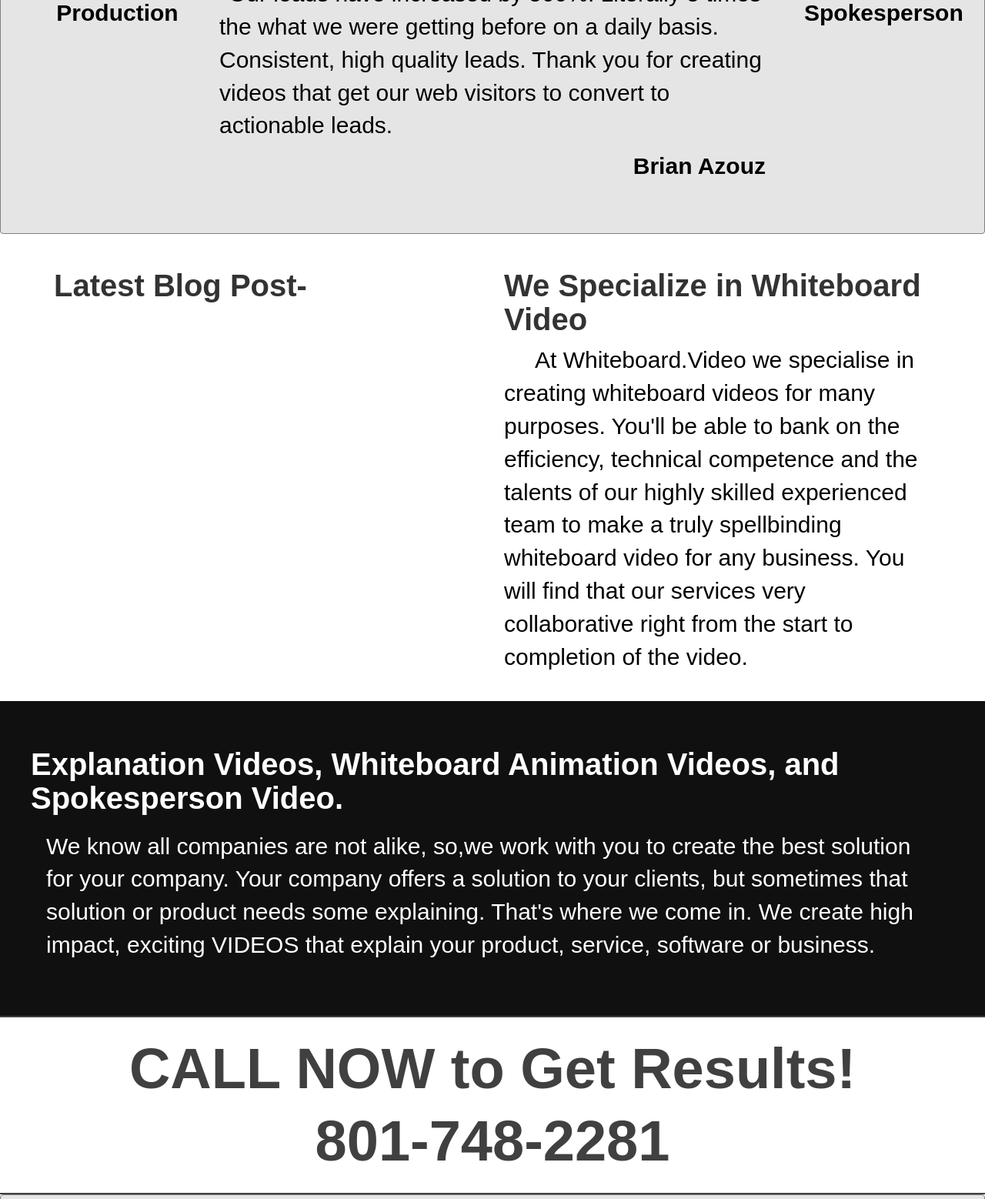
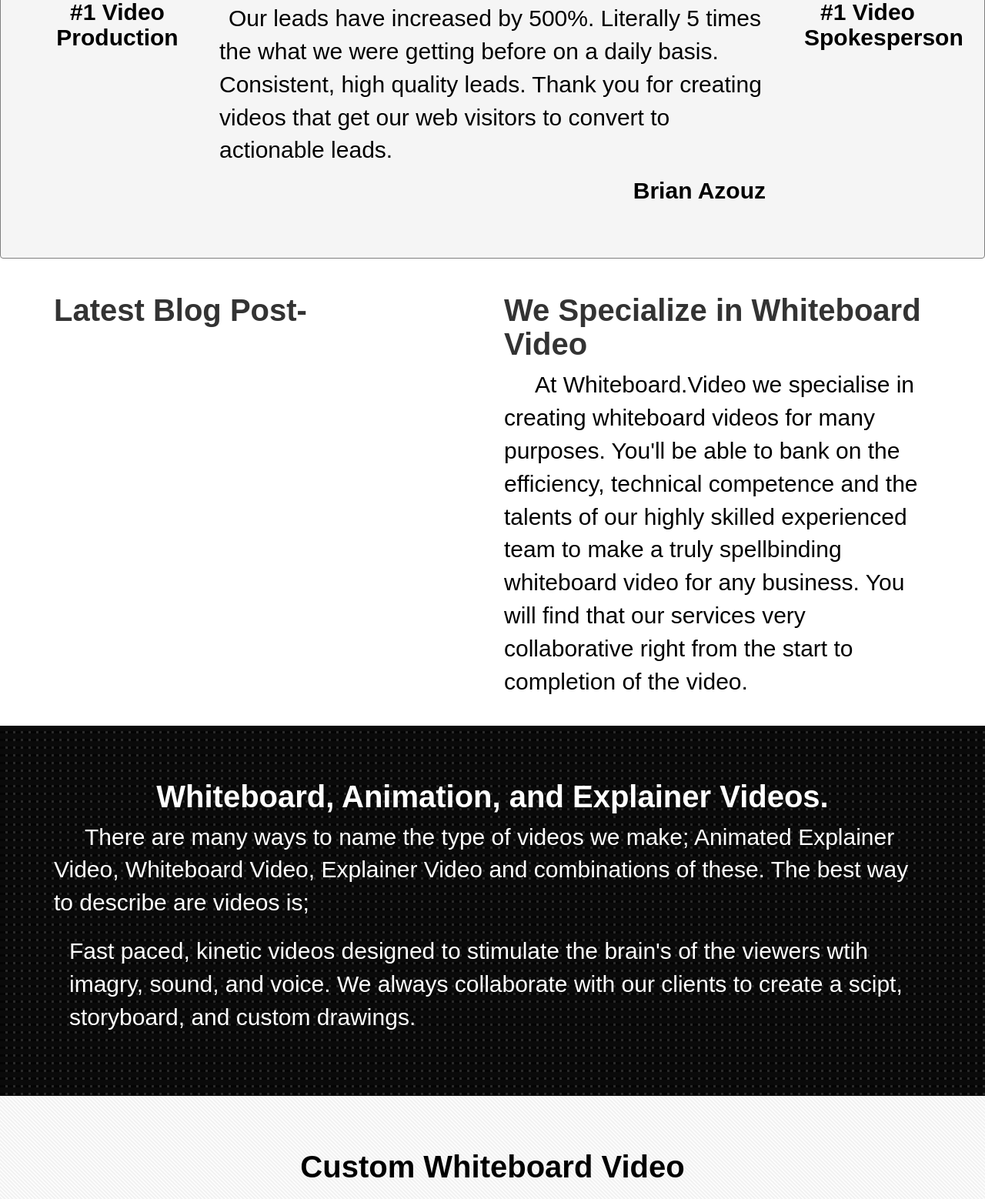
Before and after one commit to haknudsen/whiteboard-site, a PHP site: page / in a window 1280 px wide. Shown: the part 1137-2695 px from the top of the page at 77% size. Run offline with PHP 8.4, Linux system fonts and the light colour scheme; data that the repository does not hold is empty; some libraries are stand-ins or nearby versions.

Commit message:
added hashed bg

```diff
--- a/css/style.css
+++ b/css/style.css
@@ -3,6 +3,7 @@ h1,h2,h3,h4,h5,h6{font-weight: 700}
 h2{font-size: 4rem}
 h3{font-size: 3.5rem}
 h4{font-size: 3rem}
+h1 { margin: 0 0 15px; padding: 0; font-size: 4rem; color: #424e5f }
 a { outline: none; text-decoration: none;color: #404040 }
 a:hover { outline: none; text-decoration: none;color: #7F7F7F }
 p{text-indent: 4rem}
@@ -12,22 +13,22 @@ input, textarea, select { outline: none; resize: none }
 .navbar { margin-bottom: 0;border-bottom: 2px solid}
 .thin{font-weight: 300}
 .header { height: 160px; width: 100% }
-.navbar-brand { float: left; margin-top: 15px; font-size: 48px;width: 100%;font-weight: 500 }
+.navbar-brand { float: left; margin-top: 15px; font-size: 6rem;width: 100%;font-weight: 500 }
 .navbar-brand a { display: block; text-decoration: none;color: #000}
 .header-right { width: 400px; float: right;margin-right: 20px }
 .header-nav { text-align: right; font-size: 4rem; color: #424e5f; padding-top: 8px }
 .header-nav a { margin: 0 2px; color: #424e5f }
-.header-phone a{ font-size: 52px; color: #000; font-weight: 400; line-height: 1em; text-align: right }
+.header-phone a{ font-size: 6rem,; color: #000; font-weight: 400; line-height: 1em; text-align: right }
 .header-phone a:hover{text-decoration: none;color: #7F7F7F}
 .banner { width: 100%; padding: 40px; background: #404040; background: -moz-linear-gradient(top, #404040 0%, #BFBFBF 100%); background: -webkit-gradient(linear, left top, left bottom, color-stop(0%, #404040), color-stop(100%, #BFBFBF)); background: -webkit-linear-gradient(top, #404040 0%, #BFBFBF 100%); background: -o-linear-gradient(top, #404040 0%, #BFBFBF 100%); background: -ms-linear-gradient(top, #404040 0%, #BFBFBF 100%); background: linear-gradient(to bottom, #404040 0%, #BFBFBF 100%); filter:progid:DXImageTransform.Microsoft.gradient(startColorstr='#404040', endColorstr='#BFBFBF', GradientType=0)
 }
 .banner-video { margin: 35px auto 0 }
-.banner-text { font-size: 32px; color: #fff; line-height: 34px; letter-spacing: -.03em; padding-top: 10px; text-align: center }
+.banner-text { font-size: 6rem; color: #fff; line-height: 34px; letter-spacing: -.03em; padding-top: 10px; text-align: center }
 .jumbotron .banner-text{color: #000}
 .formbox { background-color: #fff; border-radius: 14px; padding: 10px }
 .get-a-quote { max-width: 600px; margin: 0 auto; border: 1px solid #404040; background-color: #FFF; padding: 10px 20px; border-radius: 12px }
 .quote { font-size: 50px; font-weight: 100; text-align: center; color: #FFF }
-.get-a-quote input, .get-a-quote textarea { margin: 5px auto; padding: 4px; border: 1px inset #FFF; line-height: 3em; background-color: #D8E1E9; font-size: 13px; color: #565555; font-weight: 700; outline: #636161 solid thin }
+.get-a-quote input, .get-a-quote textarea { margin: 5px auto; padding: 4px; border: 1px inset #FFF; line-height: 3em; background-color: #D8E1E9; font-size: 2rem; color: #565555; font-weight: 700; outline: #636161 solid thin }
 .form-group { margin-bottom: 0 }
 .i-need-video { background: url(../images/i-need-video.png)!important; width: 378px!important; height: 75px!important; margin: 0!important; padding: 0!important; margin-left: -26px!important; margin-top: 0!important; cursor: pointer }
 .banner-bottom-text { font-size: 28px; color: #404040; line-height: 30px; text-align: center; padding-bottom: 20px }
@@ -38,13 +39,11 @@ blockquote{border: none}
 .bottom-video ul { margin: 0; padding: 0 }
 .bottom-video ul li { list-style: none; float: left; background: url(../images/video-bg.png)!important; width: 298px; height: 160px; margin-right: 20px; padding: 5px 0 0 6px }
 .call-now { border-top: #404040 solid 2px; border-bottom: #404040 solid 2px;padding: 20px 0 }
-.call-now-to-get-results { text-align: center; color: #404040; padding: 10px 0; font-size: 74px; line-height: 74px; margin: 0 }
-.call-now-to-get-results a{color: #404040}
+.call-now-to-get-results { text-align: center; color: #404040; padding: 10px 0; font-size: 7rem; line-height: 7rem; margin: 0 }
 .no-1 { padding: 10px; color: #525252; line-height: 20px; font-weight: 400 }
 .no-1 span { color: #c60000 }
-h1 { margin: 0 0 15px; padding: 0; font-weight: 700; font-size: 26px; color: #424e5f; display: block }
 .no-1-image { float: left; margin-right: 40px }
-.footer { border-top: #d9d9d9 solid 2px; padding: 20px 0; text-align: center; font-size: 24px; color: #bac2cd;background-color: #404040 }
+.footer { border-top: #d9d9d9 solid 2px; padding: 20px 0; text-align: center; font-size: 3rem; color: #bac2cd;background-color: #404040 }
 .footer a { color: #bac2cd }
 .message { font-weight: 700; color: #000; margin-top: -28px; height: 25px }
 .btn-custom { margin: 10px auto; background-color: hsl(0,88%,28%)!important; background-repeat: repeat-x; filter:progid:DXImageTransform.Microsoft.gradient(startColorstr="#BFBFBF", endColorstr="#404040");
@@ -60,15 +59,15 @@ background-image: -khtml-gradient(linear, left top, left bottom, from(#7F7F7F),
 color: #fff!important; text-shadow: 0 -1px 0 rgba(0,0,0,0.42); -webkit-font-smoothing: antialiased; }
 .btn-examples:hover {/* Permalink - use to edit and share this gradient: http://colorzilla.com/gradient-editor/#404040+0,a0d1fa+100 */ background: #404040; /* Old browsers */ background: -moz-linear-gradient(top, #404040 0%, #BFBFBF 100%); /* FF3.6+ */ background: -webkit-gradient(linear, left top, left bottom, color-stop(0%, #404040), color-stop(100%, #BFBFBF)); /* Chrome,Safari4+ */ background: -webkit-linear-gradient(top, #404040 0%, #BFBFBF 100%); /* Chrome10+,Safari5.1+ */ background: -o-linear-gradient(top, #404040 0%, #BFBFBF 100%); /* Opera 11.10+ */ background: -ms-linear-gradient(top, #404040 0%, #BFBFBF 100%); /* IE10+ */ background: linear-gradient(to bottom, #404040 0%, #BFBFBF 100%); /* W3C */ filter: progid:DXImageTransform.Microsoft.gradient( startColorstr='#404040', endColorstr='#BFBFBF', GradientType=0 ); /* IE6-9 */;
 color: #000!important; text-shadow: 0 -1px 0 rgba(255,255,255,0.46) }
-.examples { width: 100%; padding: 40px;background-color: #101010;color: white}
+.examples { width: 100%; color: white;padding: 50px 0; background: -webkit-linear-gradient(rgba(10,10,10,1)0%, rgba(10,10,10,1) 70%, rgba(0,0,0,0.6) 70%, rgba(0,0,0,0.6) 100%),  -webkit-linear-gradient(left, rgba(10,10,10,1)0%, rgba(10,10,10,1) 70%, rgba(0,0,0,0.6) 70%, rgba(0,0,0,0.6) 100%); background-size: 10px 10px;}
 .examples img { border: 2px solid #404040}
-.exampleText { text-align: center; color: #000; margin:0 auto 16px;font-size: 20px;font-weight: 900}
+.exampleText { text-align: center; color: #000; margin:0 auto 16px;font-size: 3rem;font-weight: 900}
 .exampleText a { color: #404040; text-decoration: none; }
 .exampleText a:hover{color: black}
 #formMessage { text-align: center; font-size: 80%; }
 .content{margin: 20px auto}
 .alert {margin: 0}
-.best h2{font-weight: 900;font-size: 48px;text-align: center}
+.best h2{font-weight: 900;font-size: 4rem;text-align: center}
 .best p{text-indent: 16px;margin-bottom: 5px;color: black}
 .best img:first-of-type{margin-bottom: 40px}
 .testimonials{min-height: 200px}
@@ -82,10 +81,11 @@ color: #000!important; text-shadow: 0 -1px 0 rgba(255,255,255,0.46) }
 .box{border: medium solid #424242}
 .text-bold{font-weight: 700}
 .text-example{margin: 5px auto 20px;text-align: center}
-.alert-dark{background-color: #E5E5E5;border-color: #7F7F7F;color:black}
+.alert-dark{background-color: #F5F5F5;border-color: #7F7F7F;color:black}
 .white{color: white}
 blockquote{font-size:3rem}
 .black, .text-info{color: #000000}
 .media-body{width: 50%;padding-left: 10px;line-height: 3rem;font-size: 3.5rem}
 .media-left, .media-right{width: 50%}
 .media{border-bottom: solid thin rgba(0,0,0,0.3);margin-bottom: 20px;padding-bottom: 10px}
+.background-hash{padding: 50px 0; color: #000; background: -webkit-linear-gradient(45deg, #FFF, #EEEEEE, #FFF, #EEEEEE, #FFF, #EEEEEE, #FFF, #EEEEEE, #FFF); background-size: 10px 10px;}
--- /dev/null
+++ b/includes/callNow.php
@@ -0,0 +1,6 @@
+<section class="container-fluid call-now">
+    <div class="">
+        <h2 class="call-now-to-get-results">CALL NOW to Get Results!</h2>
+        <h2 class="call-now-to-get-results"><a href="tel://801-748-2281" title="Give us a call." >801-748-2281</a></h2>
+    </div>
+</section>
--- a/index.php
+++ b/index.php
@@ -6,7 +6,7 @@
     <meta http-equiv="X-UA-Compatible" content="IE=edge">
     <meta name="viewport" content="width=device-width, initial-scale=1">
     <meta name="description" content="We specialise in making whiteboard videos for all purposes. You'll be able to rely on our efficiency and technical competence plus the talents of our renowned, experienced team to make a truly impressive whiteboard video for any business.">
-    <meta name="Keywords" content="Whiteboard,Animated Video,Custom Video,Typography,Animation,Video Production,Whiteboard Videos,Whiteboard Animation,Explainer Videos,Blackboard Video,Drawing Animation,Doodle Video,Sketch Video,Chalkboard Video,Custom Animation,Video Presentation,Video,Commercial,Explainer Video,Professional,YouTube,Website Video,Whiteboard Video,Doodle Animation,Web Video">
+    <meta name="Keywords" content="Whiteboard,Whiteboard Video Maker,Animated Video,Custom Video,Typography,Animation,Video Production,Whiteboard Videos,Whiteboard Animation,Explainer Videos,Blackboard Video,Drawing Animation,Doodle Video,Sketch Video,Chalkboard Video,Custom Animation,Video Presentation,Video,Commercial,Explainer Video,Professional,YouTube,Website Video,Whiteboard Video,Doodle Animation,Web Video">
     <meta name="robots" CONTENT="index, follow">
     <title>Whiteboard.Video|Best Whiteboard Video</title>
     <link rel="stylesheet" href="https://maxcdn.bootstrapcdn.com/bootstrap/3.3.4/css/bootstrap.min.css">
@@ -35,7 +35,7 @@
     </section>
     <?php
     $table = "whiteboard";
-    $show = "9";
+    $show = "6";
     include("includes/showDemo.php");
     ?>
     <h2 class="text-center"><a href="examples.php" title="More Examples">More Examples</a></h2>
@@ -57,21 +57,18 @@
         </div>
     </section>
     <section class="examples">
-        <h2 class="white">Explanation Videos, Whiteboard Animation Videos, and Spokesperson Video.</h2>
-        <blockquote>We know all companies are not alike, so,we work with you to create the best solution for your company. Your company offers a solution to your clients, but sometimes that solution or product needs some explaining. That's where we come in. We create high impact, exciting VIDEOS that explain your product, service, software or business. </blockquote>
-    </section>
-    <section class="container-fluid call-now">
-        <div class="">
-            <h2 class="call-now-to-get-results">CALL NOW to Get Results!</h2>
-            <h2 class="call-now-to-get-results"><a href="tel://801-748-2281" title="Give us a call." >801-748-2281</a></h2>
+        <div class="container">
+            <h2 class="white text-center">Whiteboard, Animation, and Explainer Videos.</h2>
+            <p>There are many ways to name the type of videos we make; Animated Explainer Video, Whiteboard Video, Explainer Video and combinations of these. The best way to describe are videos is; </p>
+            <blockquote>Fast paced, kinetic videos designed to stimulate the brain's of the viewers wtih imagry, sound, and voice. We always collaborate with our clients to create a scipt, storyboard, and custom drawings.</blockquote>
         </div>
     </section>
-    <section class="alert alert-dark">
-        <div class="container">
-            <div class="row best">
-                <h2>Custom Whiteboard Video</h2>
+    <section class="background-hash">
+        <div class="container-fluid">
+            <h2 class="text-center">Custom Whiteboard Video</h2>
             <h3 class="italic text-center">Grab your website's visitors' attention while increasing your revenue. </h3>
             <div class="media">
+                <div class="container">
                     <div class="media-left">
                         <div class="embed-responsive embed-responsive-16by9 box">';
                             <iframe class="embed-responsive-item box" src="//www.youtube.com/embed/LP1eD7uiGqw" frameborder="0" allowfullscreen></iframe>
@@ -85,7 +82,9 @@
 
                     </div>
                 </div>
+            </div>
             <div class="media">
+                <div class="container">
                     <div class="media-body">
                         <h4 class="media-heading">Professional</h4>
                         <p> You can get yourself a highly professional whiteboard video from us and link it with all you website and media accounts. A increasing amount of people are visiting websites and using web 2.0 therefore. </p>
@@ -97,7 +96,9 @@
                         </div>
                     </div>
                 </div>
+            </div>
             <div class="media">
+                <div class="container">
                     <div class="media-left">
                         <div class="embed-responsive embed-responsive-16by9 box">';
                             <iframe class="embed-responsive-item box" src="//www.youtube.com/embed/QJzS_f8gVDo" frameborder="0" allowfullscreen></iframe>
@@ -108,13 +109,12 @@
                         <h4 class="media-heading">Affordable</h4>
                         <p>Our prices could be the most affordable and you will have many reasons to understand others why Whiteboard.Video is the most distinctive and distinguished company in the industry.</p>
                         <p><a href="tel:801-748-2281" title="Call Now!">Call us today </a>and let our personnel connect wtih you and provide enough ideas about how to go about preparing a stunning kind involving whiteboard video for ones business.</p>
-
                     </div>
                 </div>
-
             </div>
         </div>
     </section>
+    <?php include("includes/callNow.php"); ?>
     <?php include("includes/footer.php"); ?>
     <script>
         $( window ).load( function () {
```
Also changed, not shown: Animation/index.php (+1 -6 lines). Lines whose indentation alone changed are shown as unchanged.
